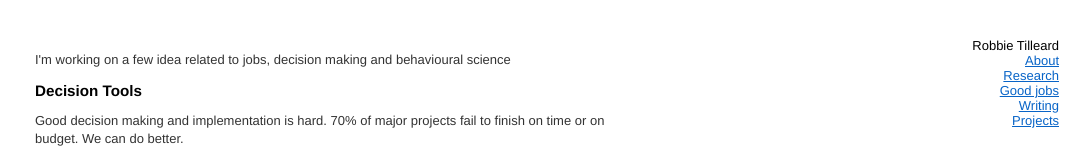
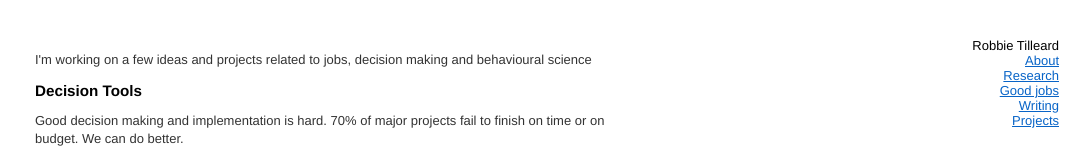
Before and after one commit to rtilleard/rtilleard.github.io, a plain HTML site: page projects.html in a window 1280 px wide. Shown: the top 160 px of the page, without its empty margins (193-1280 px from the left). Drawn offline with Linux system fonts and the light colour scheme.

Commit message:
Update projects.html

```diff
--- a/projects.html
+++ b/projects.html
@@ -24,7 +24,7 @@
 <div id="content">
 <div id="content">
 
-<p>I'm working on a few idea related to jobs, decision making and behavioural science </p>
+<p>I'm working on a few ideas and projects related to jobs, decision making and behavioural science </p>
 
 <h3>Decision Tools</h3>
 <p> Good decision making and implementation is hard. 70% of major projects fail to finish on time or on budget. We can do better.<p>
```
